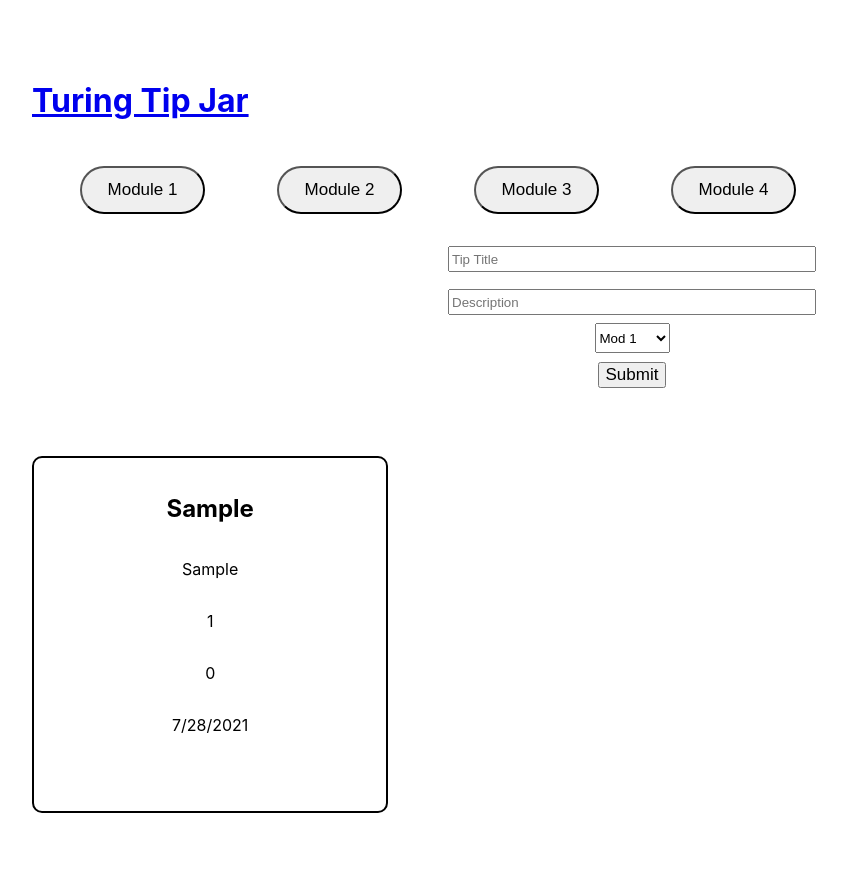
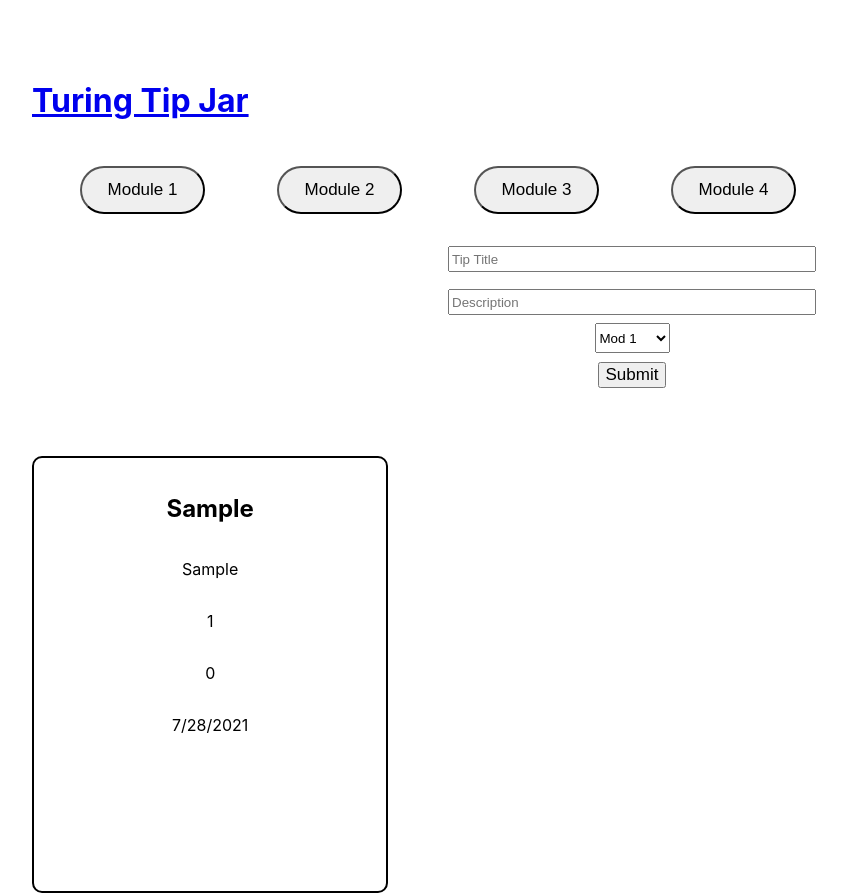
Before and after one commit to ShaunaMyers/turing-two-cents, a React (Create React App) app: page /module/1 in a window 1280 px wide. Both pictures are taken after typing "Sample", "Sample" into the empty fields and a click on the button "Submit". Shown: the whole page, without its empty margins (8-855 px from the left). Built offline with nearby package versions, Linux system fonts and the light colour scheme; no server answers.

Commit message:
Change height on tip card

```diff
--- a/src/components/TipCard/TipCard.css
+++ b/src/components/TipCard/TipCard.css
@@ -4,7 +4,7 @@
   align-items: center;
   border: 2px solid black;
   border-radius: 10px;
-  height: 20em;
+  height: 25em;
   padding: 5%;
   /* margin: 5%; */
   width: 20em;
```
